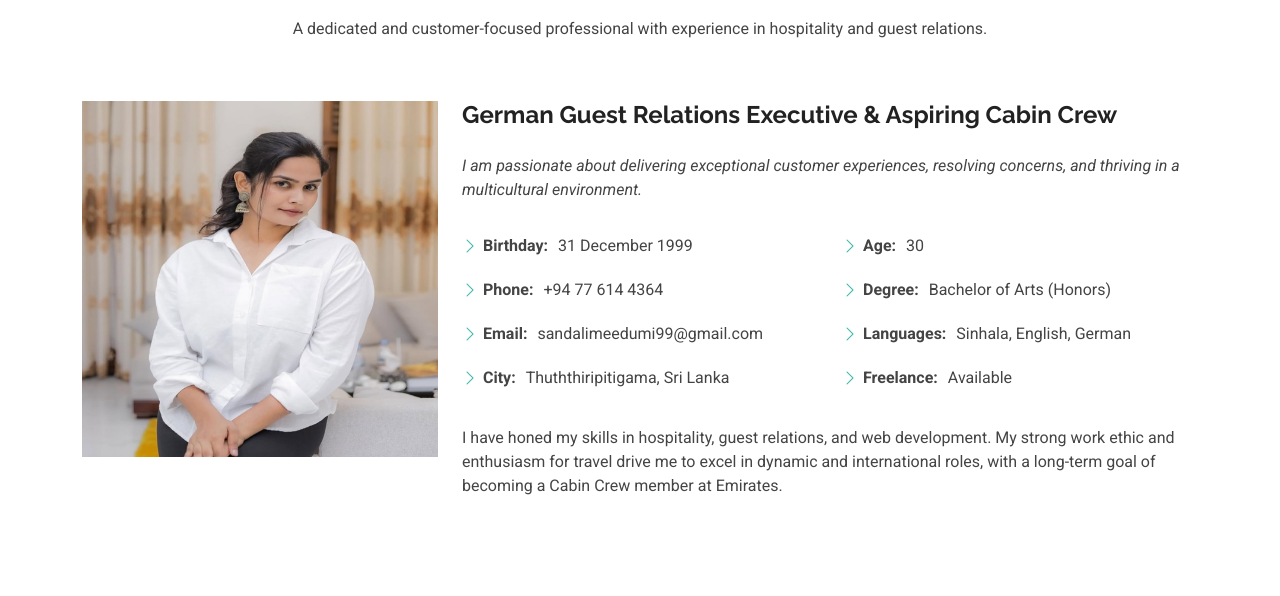
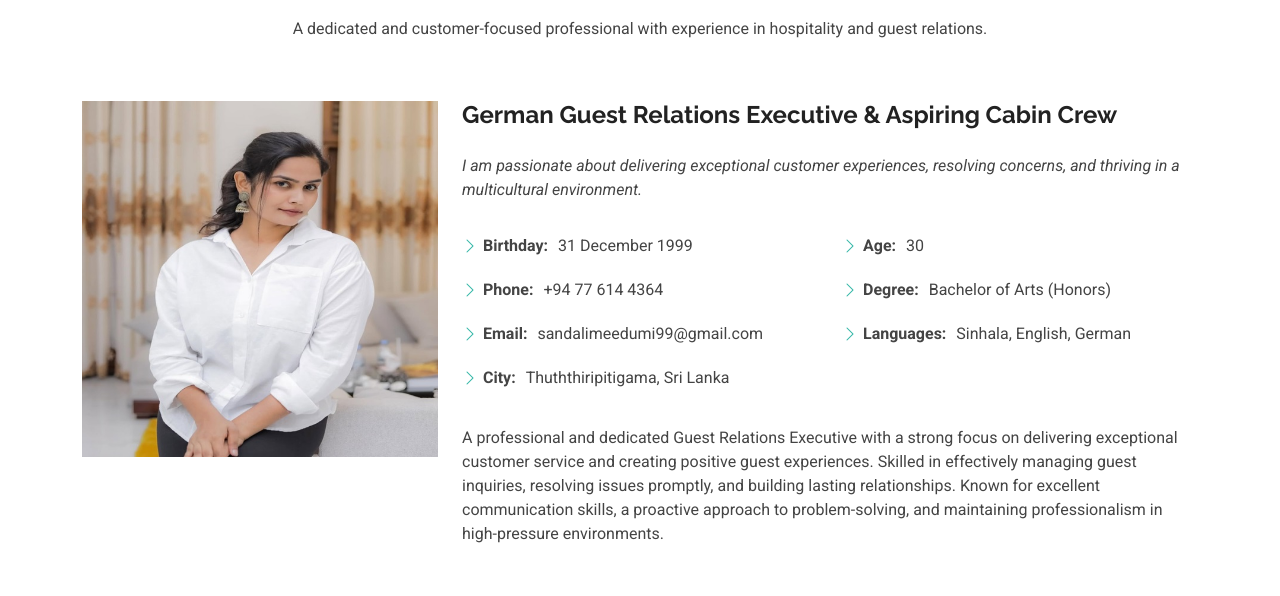
Before and after one commit to sachkumarathunga/sandali-portfolio, a plain HTML site: page about.html in a window 1280 px wide. Shown: the part 204-800 px from the top of the page. Drawn offline with Linux system fonts and the light colour scheme.

```diff
--- a/about.html
+++ b/about.html
@@ -105,13 +105,12 @@
               <li><i class="bi bi-chevron-right"></i> <strong>Age:</strong> <span>30</span></li>
               <li><i class="bi bi-chevron-right"></i> <strong>Degree:</strong> <span>Bachelor of Arts (Honors)</span></li>
               <li><i class="bi bi-chevron-right"></i> <strong>Languages:</strong> <span>Sinhala, English, German</span></li>
-              <li><i class="bi bi-chevron-right"></i> <strong>Freelance:</strong> <span>Available</span></li>
+
             </ul>
           </div>
         </div>
         <p class="py-3">
-          I have honed my skills in hospitality, guest relations, and web development. My strong work ethic and enthusiasm for travel drive me to excel in dynamic and international roles, with a long-term goal of becoming a Cabin Crew member at Emirates.
-        </p>
+          A professional and dedicated Guest Relations Executive with a strong focus on delivering exceptional customer service and creating positive guest experiences. Skilled in effectively managing guest inquiries, resolving issues promptly, and building lasting relationships. Known for excellent communication skills, a proactive approach to problem-solving, and maintaining professionalism in high-pressure environments. </p>
       </div>
     </div>
 
```
